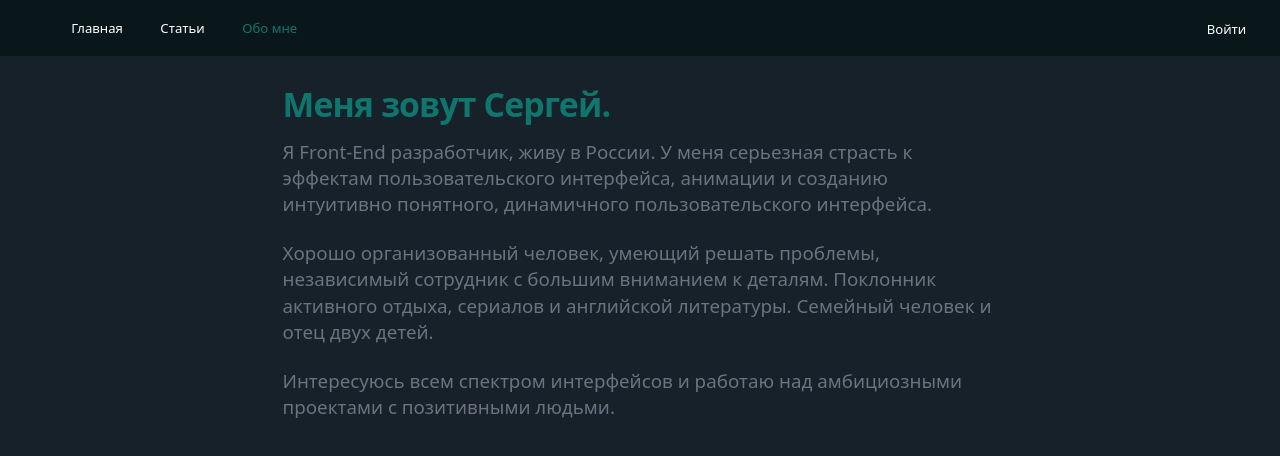
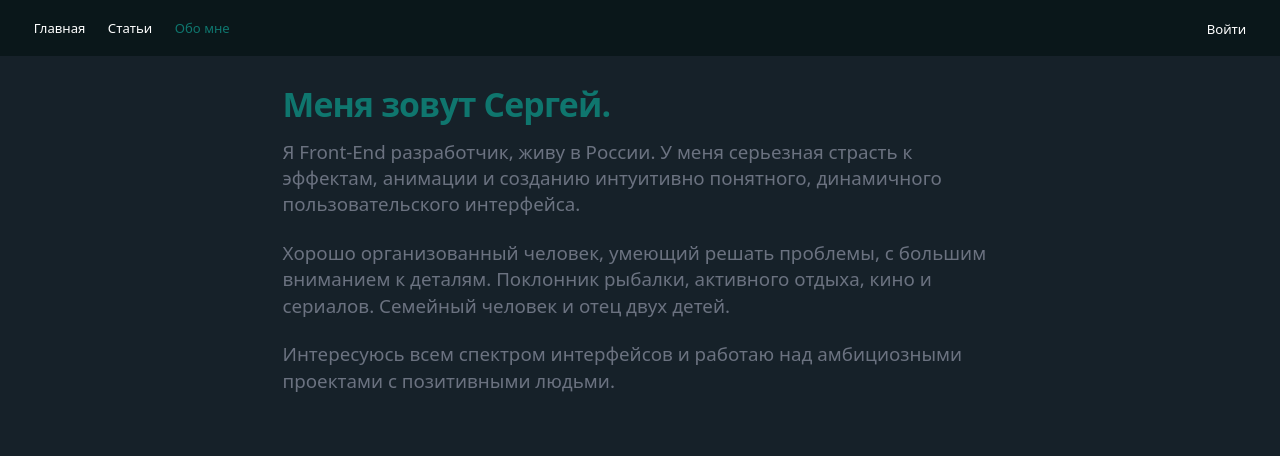
Before and after one commit to VooDooGrayWOOD/blog, a React (Create React App) app in the folder client/: page /about-me in a window 1280 px wide. Shown: the top 456 px of the page. Built offline with nearby package versions, Linux system fonts and the light colour scheme; no server answers.

Commit message:
make it better

```diff
--- a/client/src/app/App.js
+++ b/client/src/app/App.js
@@ -7,7 +7,6 @@ import Login from './layouts/login'
 import { Routes, Route } from 'react-router-dom'
 import AboutMe from './layouts/aboutMe'
 import Articles from './layouts/articles'
-import Settings from './layouts/settings'
 import { Navigate } from 'react-router-dom'
 import Users from './layouts/users'
 import AppLoader from './components/ui/hoc/appLoader'
@@ -44,7 +43,6 @@ function App() {
                         path="/articles/:articleId/edit"
                         element={<EditArticlePage />}
                     />
-                    <Route path="/settings" element={<Settings />} />
                     <Route path="/login" element={<Login />} />
                     <Route path="/logout" element={<LogOut />} />
                     <Route path="*" element={<Navigate to="/" />} />
--- a/client/src/app/components/common/form/textField.jsx
+++ b/client/src/app/components/common/form/textField.jsx
@@ -61,7 +61,7 @@ const TextField = ({ label, type, value, name, onChange, error }) => {
 
     return (
         <div className="mb-4">
-            <div className="w-[30rem]">
+            <div className="w-auto">
                 <label
                     htmlFor={name}
                     className="mb-2 block text-sm font-medium text-gray-900 dark:text-gray-300"
--- a/client/src/app/components/ui/navBar.jsx
+++ b/client/src/app/components/ui/navBar.jsx
@@ -7,35 +7,67 @@ import { getIsLoggedIn } from '../../store/users'
 const NavBar = () => {
     const isLoggedIn = useSelector(getIsLoggedIn())
     return (
+        <div id="exampleWrapper">
             <nav className="bg-nav-green relative mb-3 flex flex-wrap items-center justify-between px-2 py-3">
                 <div className="container mx-auto flex flex-wrap items-center justify-between px-4">
-                <div>
-                    <ul className="flex list-none flex-col lg:ml-auto lg:flex-row">
-                        <li className="ml-10 flex items-baseline space-x-4">
+                    <button
+                        data-collapse-toggle="navbar-default"
+                        type="button"
+                        className="ml-3 inline-flex items-center rounded-lg p-2 text-sm text-gray-500 hover:bg-gray-100 focus:outline-none focus:ring-2 focus:ring-gray-200 dark:text-gray-400 dark:hover:bg-gray-700 dark:focus:ring-gray-600 md:hidden"
+                        aria-controls="navbar-default"
+                        aria-expanded="false"
+                    >
+                        <span className="sr-only">Open main menu</span>
+                        <svg
+                            className="h-6 w-6"
+                            aria-hidden="true"
+                            fill="currentColor"
+                            viewBox="0 0 20 20"
+                            xmlns="http://www.w3.org/2000/svg"
+                        >
+                            <path
+                                fillRule="evenodd"
+                                d="M3 5a1 1 0 011-1h12a1 1 0 110 2H4a1 1 0 01-1-1zM3 10a1 1 0 011-1h12a1 1 0 110 2H4a1 1 0 01-1-1zM3 15a1 1 0 011-1h12a1 1 0 110 2H4a1 1 0 01-1-1z"
+                                clipRule="evenodd"
+                            />
+                        </svg>
+                    </button>
+                    <div
+                        className="hidden w-full md:block md:w-auto"
+                        id="navbar-default"
+                    >
+                        <ul className="flex flex-col md:flex-row lg:ml-auto lg:flex-row">
+                            <li>
                                 <NavLink
-                                className="rounded-md px-3 py-2 text-sm font-medium text-white hover:bg-gray-700"
+                                    className="block rounded-md px-3 py-2 text-sm font-medium text-white hover:bg-gray-700"
                                     aria-current="page"
                                     to="/"
                                 >
                                     Главная
                                 </NavLink>
+                            </li>
+                            <li>
                                 <NavLink
-                                className="rounded-md px-3 py-2 text-sm font-medium text-white hover:bg-gray-700"
+                                    className="block rounded-md px-3 py-2 text-sm font-medium text-white hover:bg-gray-700"
                                     aria-current="page"
                                     to="/articles"
                                 >
                                     Статьи
                                 </NavLink>
+                            </li>
+                            <li>
                                 <NavLink
-                                className="rounded-md px-3 py-2 text-sm font-medium text-white hover:bg-gray-700"
+                                    className="block rounded-md px-3 py-2 text-sm font-medium text-white hover:bg-gray-700"
                                     aria-current="page"
                                     to="/about-me"
                                 >
                                     Обо мне
                                 </NavLink>
+                            </li>
+                            <li>
                                 {isLoggedIn && (
                                     <NavLink
-                                    className="rounded-md px-3 py-2 text-sm font-medium text-white hover:bg-gray-700"
+                                        className="block rounded-md px-3 py-2 text-sm font-medium text-white hover:bg-gray-700"
                                         aria-current="page"
                                         to="/users"
                                     >
@@ -60,6 +92,7 @@ const NavBar = () => {
                     </div>
                 </div>
             </nav>
+        </div>
     )
 }
 
--- a/client/src/app/components/ui/usersTable.jsx
+++ b/client/src/app/components/ui/usersTable.jsx
@@ -2,7 +2,6 @@ import React from 'react'
 import PropTypes from 'prop-types'
 import Table from '../common/table/table'
 import { Link } from 'react-router-dom'
-import {Avatar} from "@material-tailwind/react";
 
 const UserTable = ({ users, onSort, selectedSort }) => {
     const columns = {
--- a/client/src/app/layouts/aboutMe.jsx
+++ b/client/src/app/layouts/aboutMe.jsx
@@ -9,22 +9,19 @@ const AboutMe = () => {
             <div className="mt-4  text-gray-500">
                 <p className="pb-6">
                     Я Front-End разработчик, живу в России. У меня серьезная
-                    страсть к эффектам пользовательского интерфейса, анимации и
-                    созданию интуитивно понятного, динамичного пользовательского
-                    интерфейса.
+                    страсть к эффектам, анимации и созданию интуитивно
+                    понятного, динамичного пользовательского интерфейса.
                 </p>
                 <p className="pb-6">
-                    Хорошо организованный человек, умеющий решать проблемы,
-                    независимый сотрудник с большим вниманием к деталям.
-                    Поклонник активного отдыха, сериалов и английской
-                    литературы. Семейный человек и отец двух детей.
+                    Хорошо организованный человек, умеющий решать проблемы, с
+                    большим вниманием к деталям. Поклонник рыбалки, активного
+                    отдыха, кино и сериалов. Семейный человек и отец двух детей.
                 </p>
                 <p className="pb-6">
                     Интересуюсь всем спектром интерфейсов и работаю над
                     амбициозными проектами с позитивными людьми.
                 </p>
             </div>
-
         </div>
     )
 }
--- a/client/src/app/layouts/login.jsx
+++ b/client/src/app/layouts/login.jsx
@@ -15,11 +15,11 @@ const Login = () => {
     }
 
     return (
-        <div className="container m-auto">
+        <div className=" ">
             <div>
                 {formType === 'register' ? (
                     <div className="">
-                        <h3 className="flex justify-center mb-4">
+                        <h3 className="mb-4 flex justify-center">
                             Зарегестрироваться
                         </h3>
                         <RegisterForm />
@@ -37,7 +37,7 @@ const Login = () => {
                     </div>
                 ) : (
                     <div className="flex-col items-center">
-                        <h3 className="flex justify-center mb-4">Войти</h3>
+                        <h3 className="mb-4 flex justify-center">Войти</h3>
                         <LoginForm />
                         <p className="flex justify-center pt-4">
                             Нет аккаунта?{' '}
--- a/client/src/app/layouts/settings.jsx
+++ /dev/null
@@ -1,11 +0,0 @@
-import React from 'react';
-
-const Settings = () => {
-    return (
-        <div className="container mx-auto max-w-[760px] pt-5 text-teal-700 text-3xl">
-            Settings
-        </div>
-    );
-};
-
-export default Settings;
```
Also changed, not shown: client/src/app/components/ui/navProfile.jsx (+4 -17 lines). Lines whose indentation alone changed are shown as unchanged.
